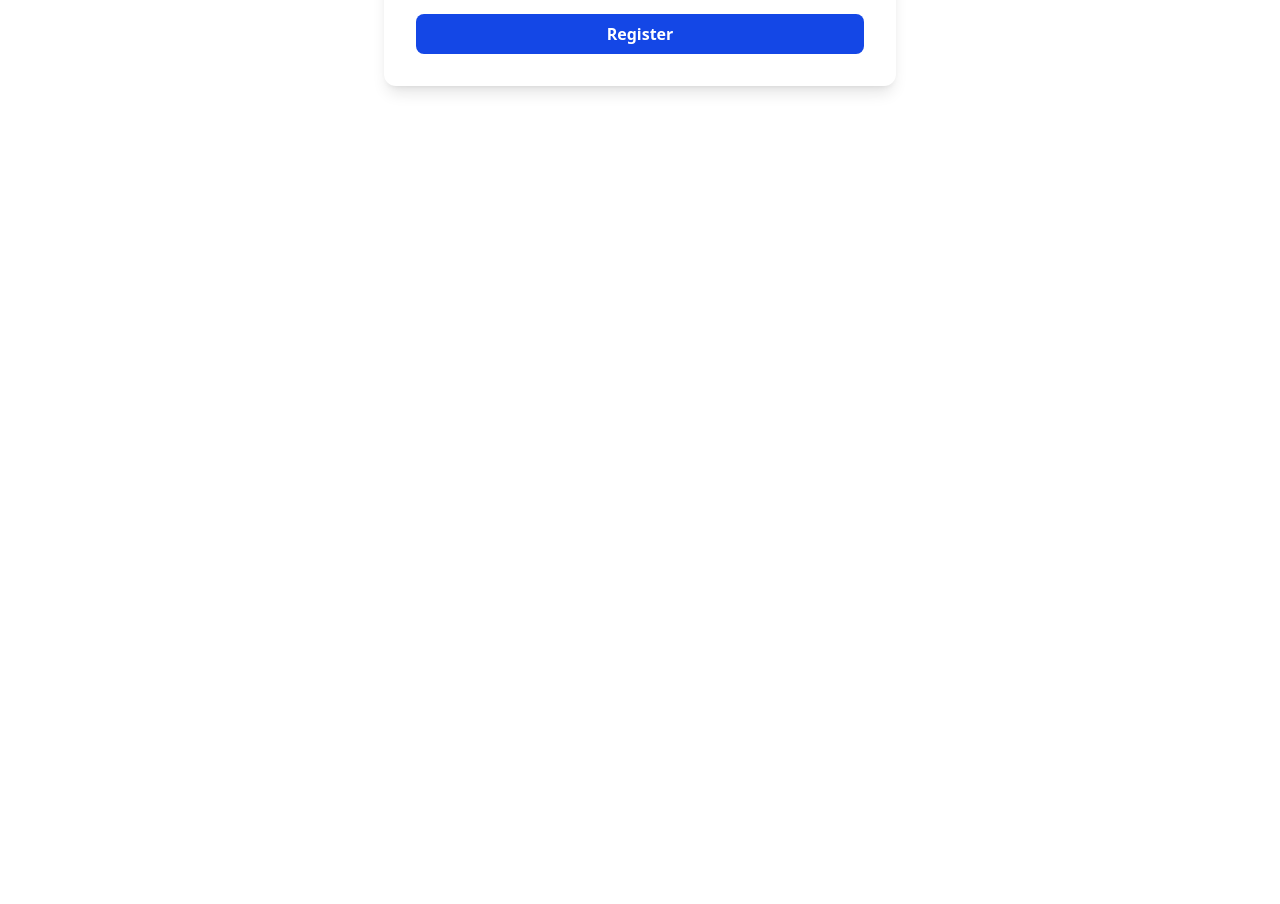
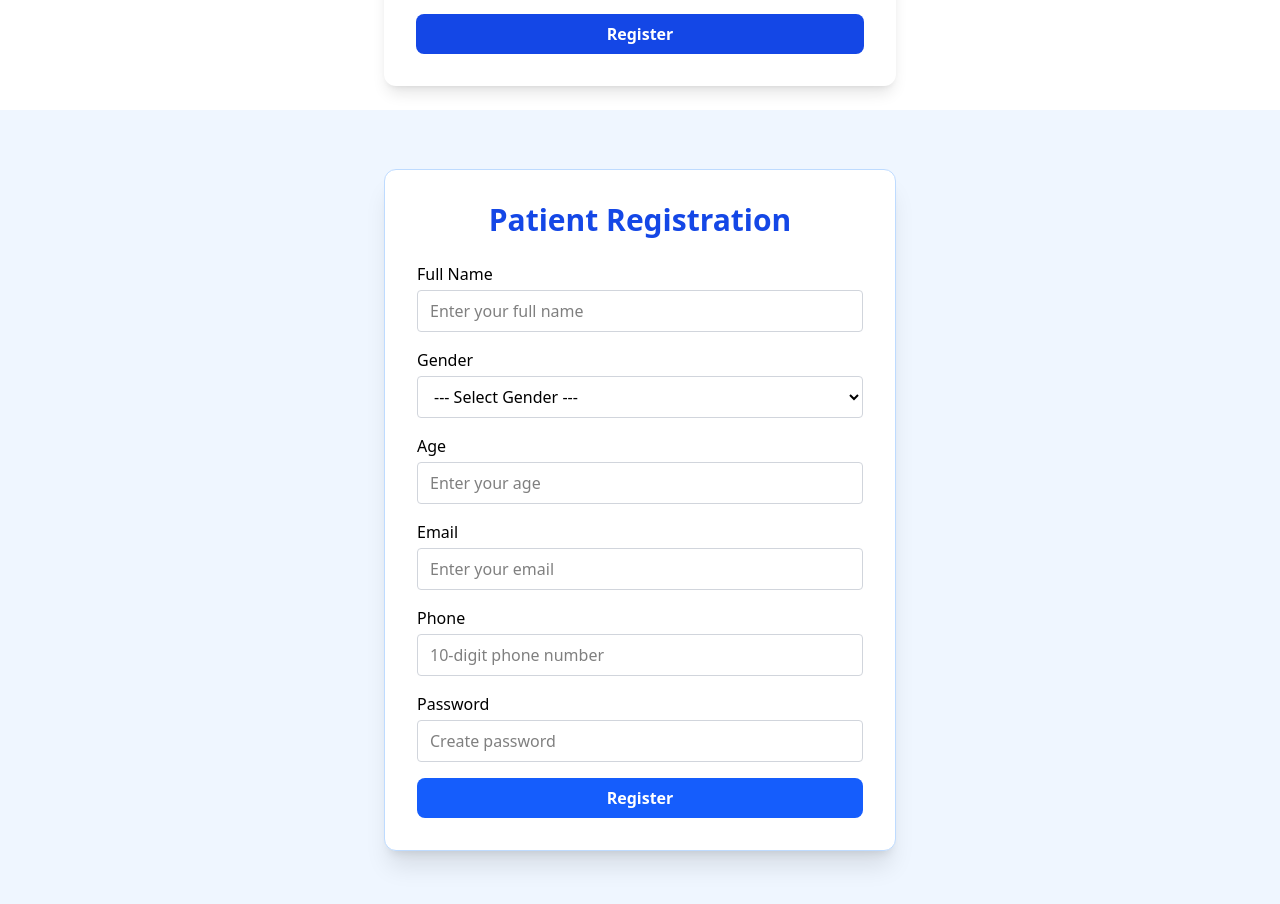
Before and after one commit to Kartiki23/CareConnect, a React (Vite) app in the folder frontend/: page /doctorRegistration in a window 1280 px wide. Shown: the part 1892-2796 px from the top of the page. Before the commit the page ends 2002 px from the top, so only its background shows below. Built offline with nearby package versions, Linux system fonts and the light colour scheme.

Commit message:
update login page

```diff
--- a/frontend/src/App.jsx
+++ b/frontend/src/App.jsx
@@ -6,8 +6,6 @@ import Navbar from './publicAcces/Navbar';
 import DoctorRegistration from './DoctorFlow/DoctorRegistration';
 import Login from './publicAcces/Login';
 import PatientRegistration from './PatientFlow/PatientRegistration';
-
-
 
 const App = ()=>{
 
@@ -21,6 +19,7 @@ return(
         <Route path="/doctorRegistration" element={<DoctorRegistration />} />
 
 </Routes>
+    <PatientRegistration/>
   </BrowserRouter>
 );
 }
--- a/frontend/src/PatientFlow/PatientRegistration.jsx
+++ b/frontend/src/PatientFlow/PatientRegistration.jsx
@@ -1,3 +1,4 @@
+
 
 import React, { useState } from 'react';
 
@@ -104,6 +105,7 @@ const PatientRegistration = () => {
               name="password"
               value={formData.password}
               onChange={handleChanges}
+
               className="w-full border border-gray-300 rounded px-3 py-2 focus:outline-none focus:ring focus:border-blue-400"
               placeholder="Create password"
             />
```
